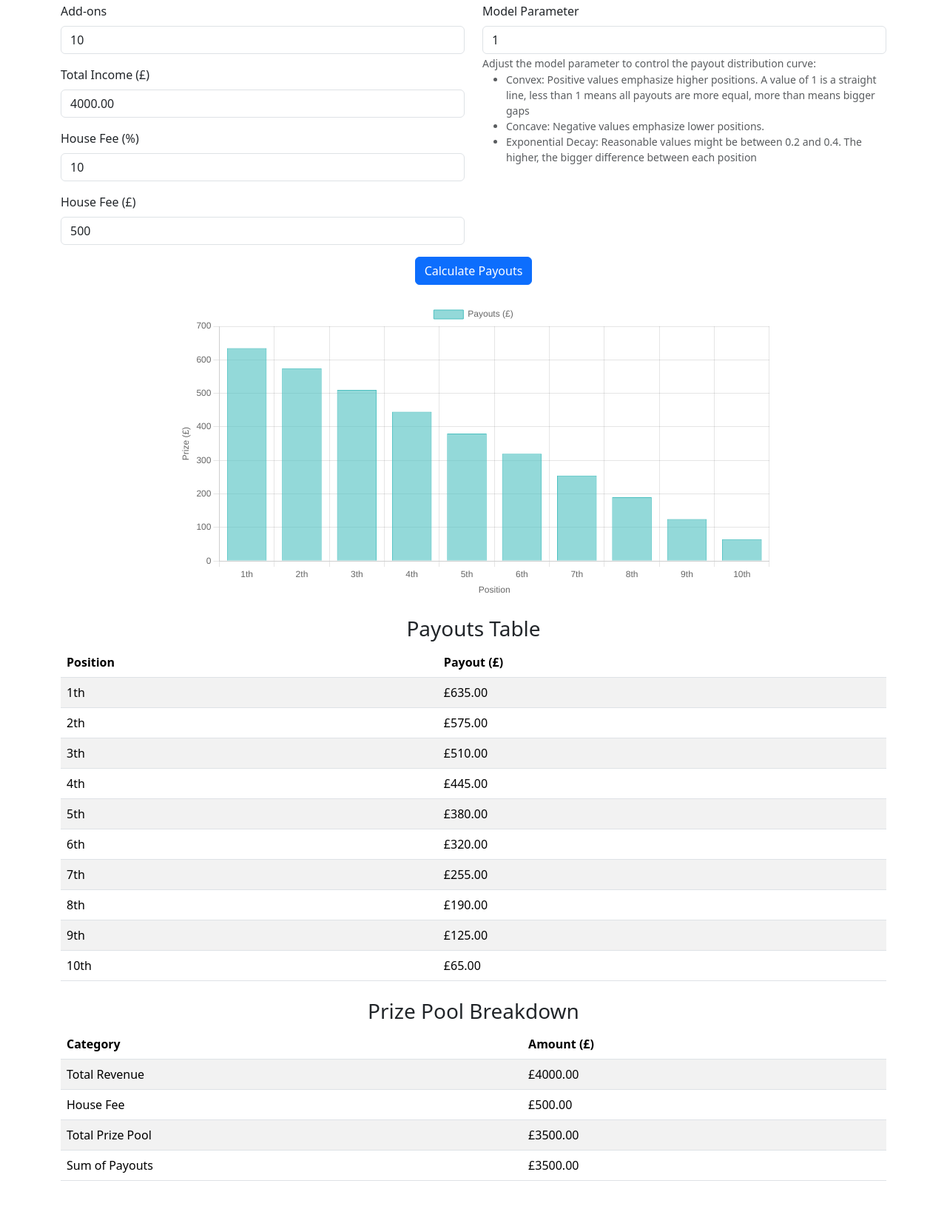
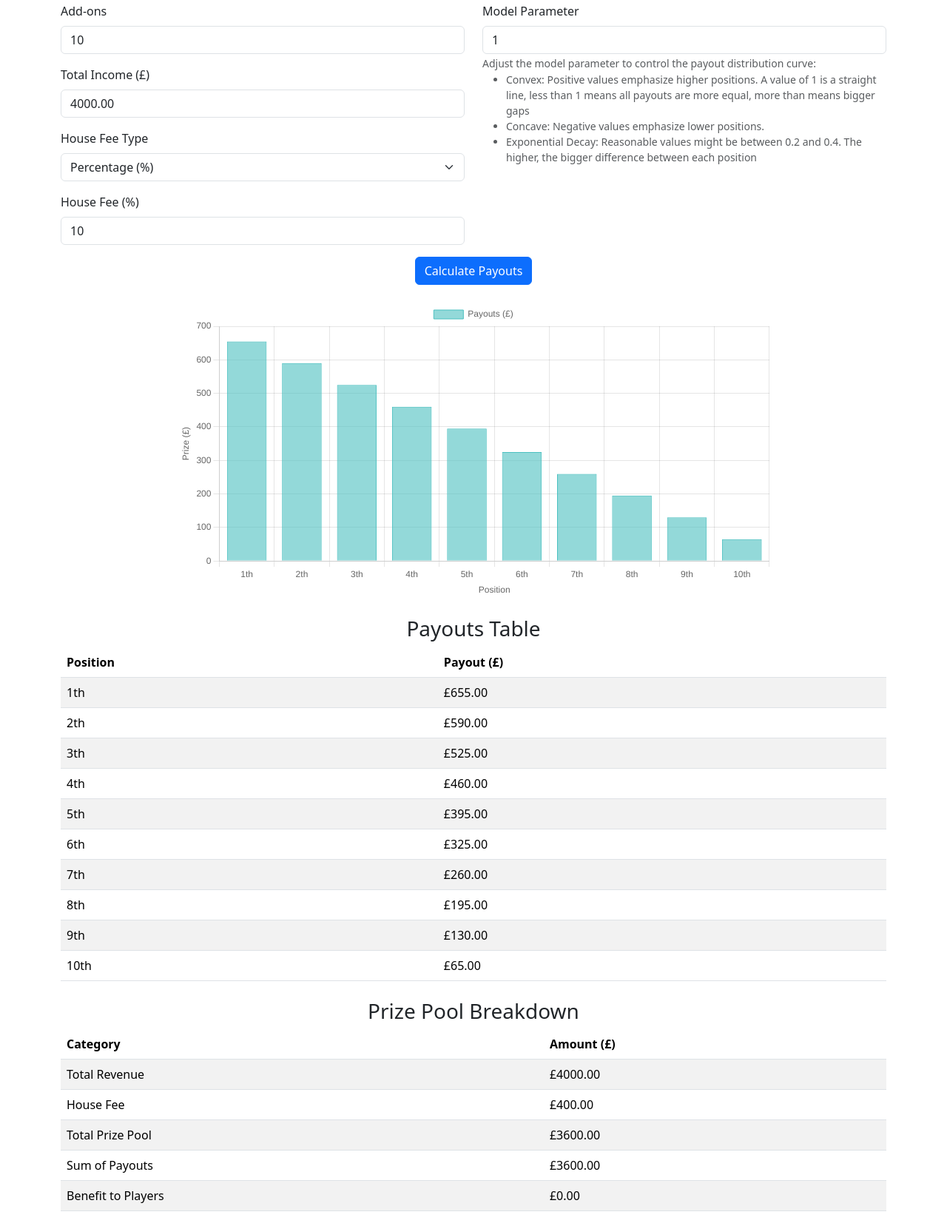
Before and after one commit to reneodlt/payout-calculator, a plain HTML site: page payout_calculator.html in a window 1280 px wide. Shown: the part 331-1988 px from the top of the page at 74% size. Before the commit the page ends 1947 px from the top, so only its background shows below. Drawn offline with nearby package versions, Linux system fonts and the light colour scheme.

Commit message:
Percentage vs Absolute amount

```diff
--- a/payout_calculator.html
+++ b/payout_calculator.html
@@ -46,10 +46,17 @@
                 <input type="text" id="totalIncome" class="form-control" value="0.00" readonly>
             </div>
             <div class="mb-3">
+                <label for="feeType" class="form-label">House Fee Type</label>
+                <select id="feeType" class="form-select">
+                    <option value="percentage" selected>Percentage (%)</option>
+                    <option value="absolute">Absolute (£)</option>
+                </select>
+            </div>
+            <div class="mb-3" id="feePercentageContainer">
                 <label for="feePercentage" class="form-label">House Fee (%)</label>
                 <input type="number" id="feePercentage" class="form-control" value="10" min="0" max="100" step="1">
             </div>
-            <div class="mb-3">
+            <div class="mb-3 d-none" id="feeAbsoluteContainer">
                 <label for="feeAbsolute" class="form-label">House Fee (£)</label>
                 <input type="number" id="feeAbsolute" class="form-control" value="500" min="0" step="1">
             </div>
@@ -190,6 +197,9 @@
     }
 
     function calculatePayouts() {
+        const totalRevenue = calculateTotalRevenue();
+        const houseFee = calculateHouseFee(totalRevenue);
+
         const entryFee = parseFloat(document.getElementById('entryFee').value);
         const numEntries = parseInt(document.getElementById('numEntries').value);
         const rebuys = parseInt(document.getElementById('rebuys').value);
@@ -199,11 +209,9 @@
         const payoutModel = document.getElementById('payoutModel').value;
         const modelParam = parseFloat(document.getElementById('modelParam').value);
 
-        const totalRevenue = calculateTotalRevenue();
         const feePercentage = parseFloat(document.getElementById('feePercentage').value);
         const feeAbsolute = parseFloat(document.getElementById('feeAbsolute').value);
 
-        const houseFee = feeAbsolute || (feePercentage / 100) * totalRevenue;
         const totalPrizePool = totalRevenue - houseFee;
 
         if (payoutModel === 'convex' || payoutModel === 'concave') {
@@ -286,25 +294,77 @@
 
         const breakdownTableBody = document.getElementById('breakdownTable').querySelector('tbody');
         breakdownTableBody.innerHTML = ''; // Clear existing rows
+
+        const sumOfPayouts = payouts.reduce((a, b) => a + b, 0);
+        const difference = totalPrizePool - sumOfPayouts;
+        const differenceCategory = difference > 0 ? "Benefit to House" : "Benefit to Players";
+
         const breakdownData = [
-            {category: "Total Revenue", amount: totalRevenue},
-            {category: "House Fee", amount: houseFee},
-            {category: "Total Prize Pool", amount: totalPrizePool},
-            {category: "Sum of Payouts", amount: payouts.reduce((a, b) => a + b, 0)},
+            { category: "Total Revenue", amount: totalRevenue },
+            { category: "House Fee", amount: houseFee },
+            { category: "Total Prize Pool", amount: totalPrizePool },
+            { category: "Sum of Payouts", amount: sumOfPayouts },
+            { category: differenceCategory, amount: Math.abs(difference) },
         ];
-        breakdownData.forEach(item => {
+
+        breakdownData.forEach((item, index) => {
             const row = document.createElement('tr');
+
+            // Highlight row for difference
+            if (index === breakdownData.length - 1 && difference !== 0) {
+                row.style.color = difference > 0 ? 'red' : 'green'; // Red for house benefit, green for players benefit
+            }
+
             const categoryCell = document.createElement('td');
             categoryCell.textContent = item.category;
+
             const amountCell = document.createElement('td');
             amountCell.textContent = `£${item.amount.toFixed(2)}`;
+
             row.appendChild(categoryCell);
             row.appendChild(amountCell);
             breakdownTableBody.appendChild(row);
         });
+
     };
 
-        // Attach event listeners to all inputs and dropdowns
+    function updateFeeTypeToggle() {
+        const feeTypeSelect = document.getElementById('feeType');
+        const feePercentageContainer = document.getElementById('feePercentageContainer');
+        const feeAbsoluteContainer = document.getElementById('feeAbsoluteContainer');
+
+        feeTypeSelect.addEventListener('change', () => {
+            if (feeTypeSelect.value === 'percentage') {
+                feePercentageContainer.classList.remove('d-none');
+                feeAbsoluteContainer.classList.add('d-none');
+            } else {
+                feePercentageContainer.classList.add('d-none');
+                feeAbsoluteContainer.classList.remove('d-none');
+            }
+        });
+    }
+
+    function calculateHouseFee(totalRevenue) {
+        const feeType = document.getElementById('feeType').value;
+        if (feeType === 'percentage') {
+            const feePercentage = parseFloat(document.getElementById('feePercentage').value) || 0;
+            return (feePercentage / 100) * totalRevenue;
+        } else {
+            const feeAbsolute = parseFloat(document.getElementById('feeAbsolute').value) || 0;
+            return feeAbsolute;
+        }
+    }
+
+
+
+    // Call the toggle initialization after DOM loads
+    document.addEventListener('DOMContentLoaded', () => {
+        updateFeeTypeToggle();
+        calculatePayouts(); // Ensure initial calculation
+    });
+
+
+    // Attach event listeners to all inputs and dropdowns
         function attachEventListeners() {
             const inputs = document.querySelectorAll('input, select');
             inputs.forEach(input => {
```
